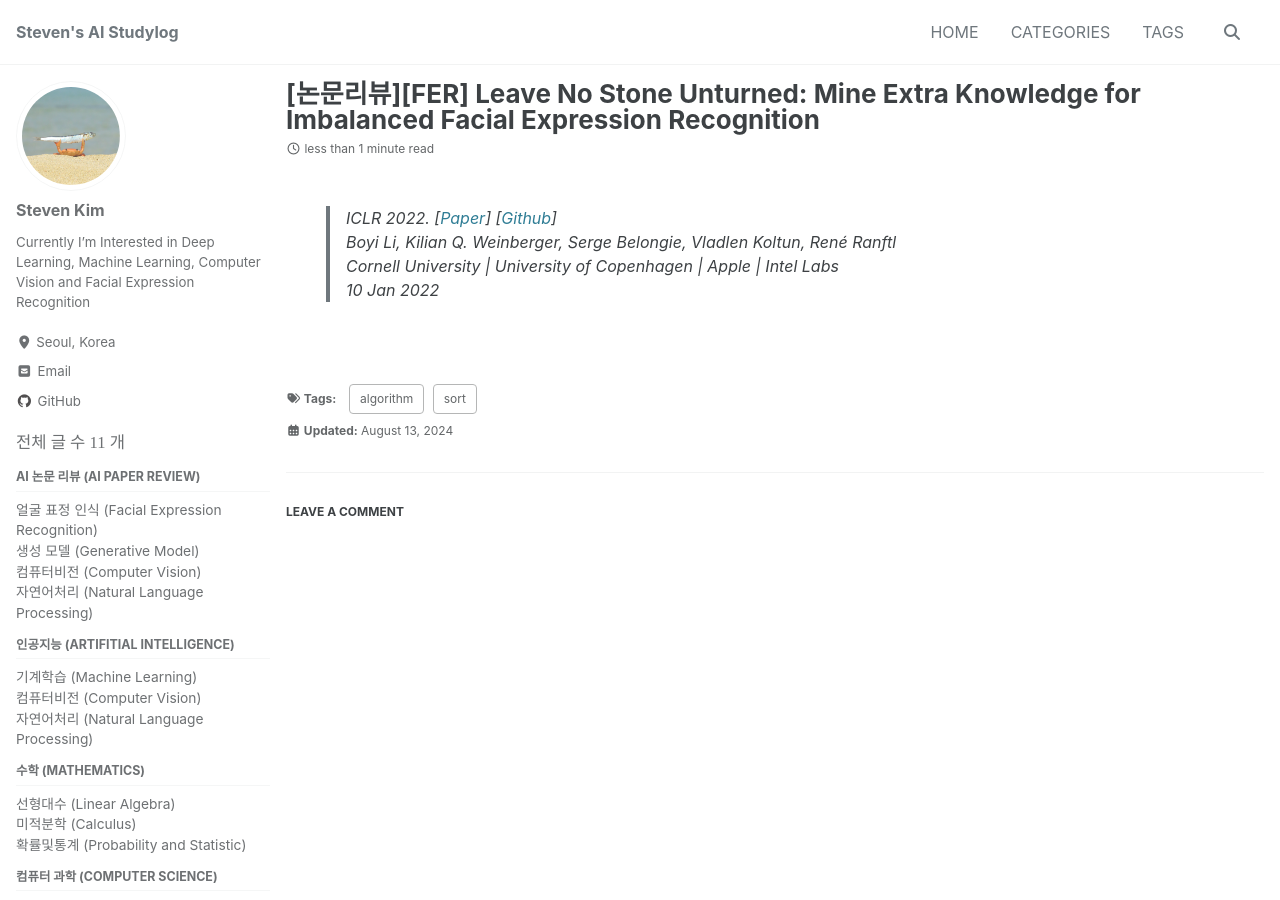
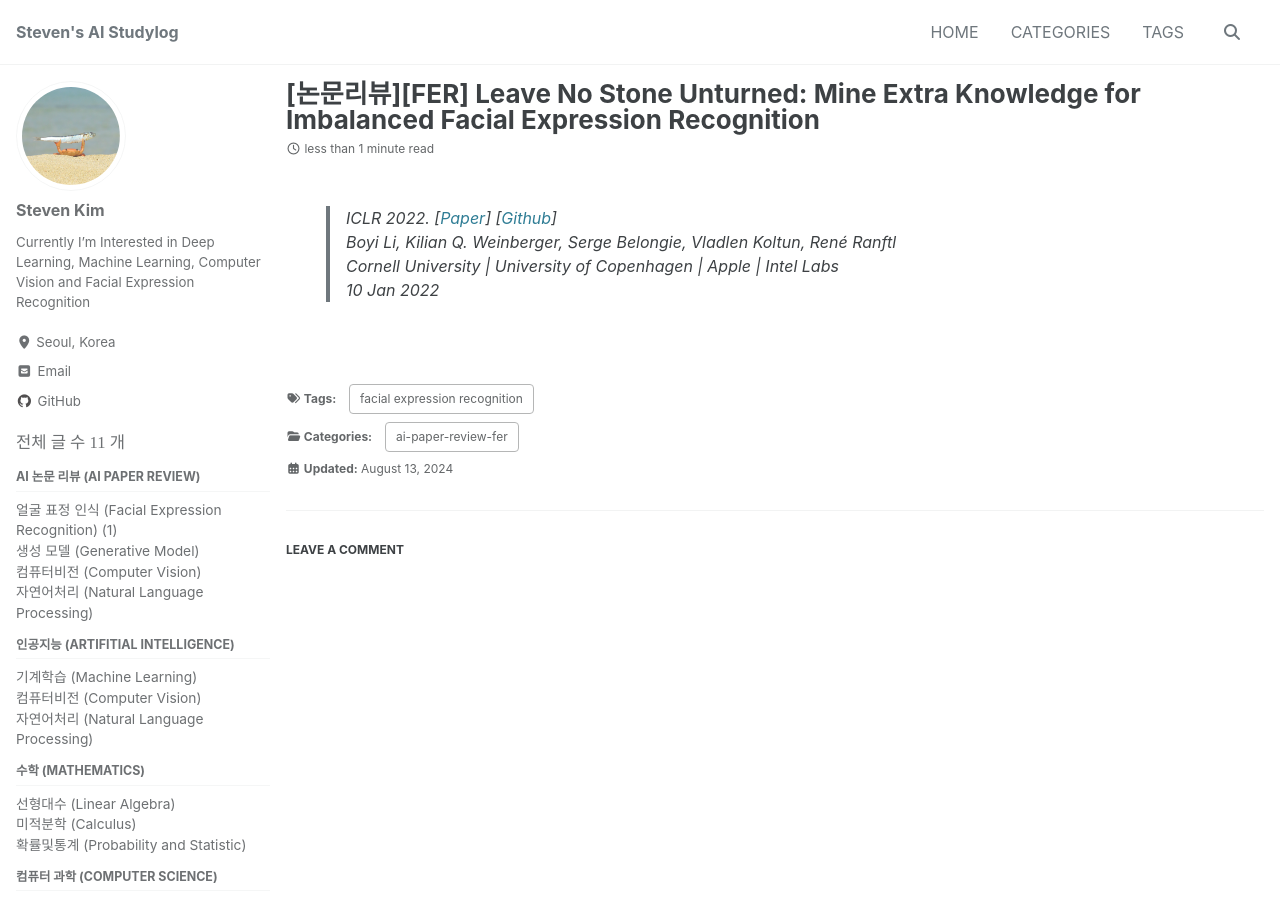
Before and after one commit to StevenHSKim/StevenHSKim.github.io, a Jekyll site: the page built from _posts/2024-08-13-rac.md, in a window 1280 px wide and 900 px high. Built offline with Jekyll 4.4.1, drawn with Linux system fonts in a browser that asks for light colours; cached includes are drawn as plain includes; comment, search, counter and statistics services are not loaded.

Commit message:
make assets/teaser/ folder

```diff
--- a/_config.yml
+++ b/_config.yml
@@ -116,7 +116,7 @@ analytics:
 # Site Author
 author:
   name             : "Steven Kim" # "Your Name"
-  avatar           : "/assets/img/crab-holding-fish.png" # path of avatar image, e.g. "/assets/images/bio-photo.jpg"
+  avatar           : "/assets/img/teaser/crab-holding-fish.png" # path of avatar image, e.g. "/assets/images/bio-photo.jpg"
   bio              : "Currently I'm Interested in Deep Learning, Machine Learning, Computer Vision and Facial Expression Recognition" # "I am an **amazing** person."
   location         : "Seoul, Korea" # "Somewhere"
   email            :
--- a/_posts/2024-08-13-rac.md
+++ b/_posts/2024-08-13-rac.md
@@ -3,10 +3,10 @@ title: "[논문리뷰][FER] Leave No Stone Unturned: Mine Extra Knowledge for Im
 excerpt: "RAC 논문 리뷰 (NeurIPS 2023)"
 
 categories:
+  - ai-paper-review-fer
+tags:
+  - facial expression recognition
   -
-tags:
-  - algorithm
-  - sort
 
 date: 2024-08-13
 last_modified_at: 2024-08-13
```
Also changed, not shown: assets/img/teaser/crab-holding-fish.png (renamed from assets/img/crab-holding-fish.png).
